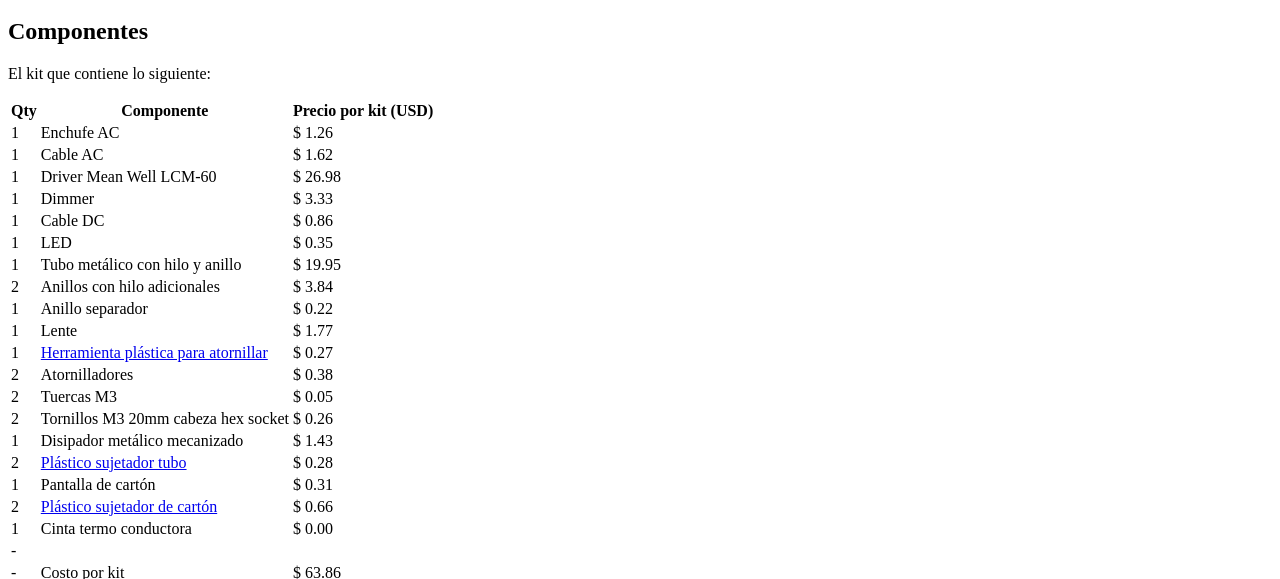
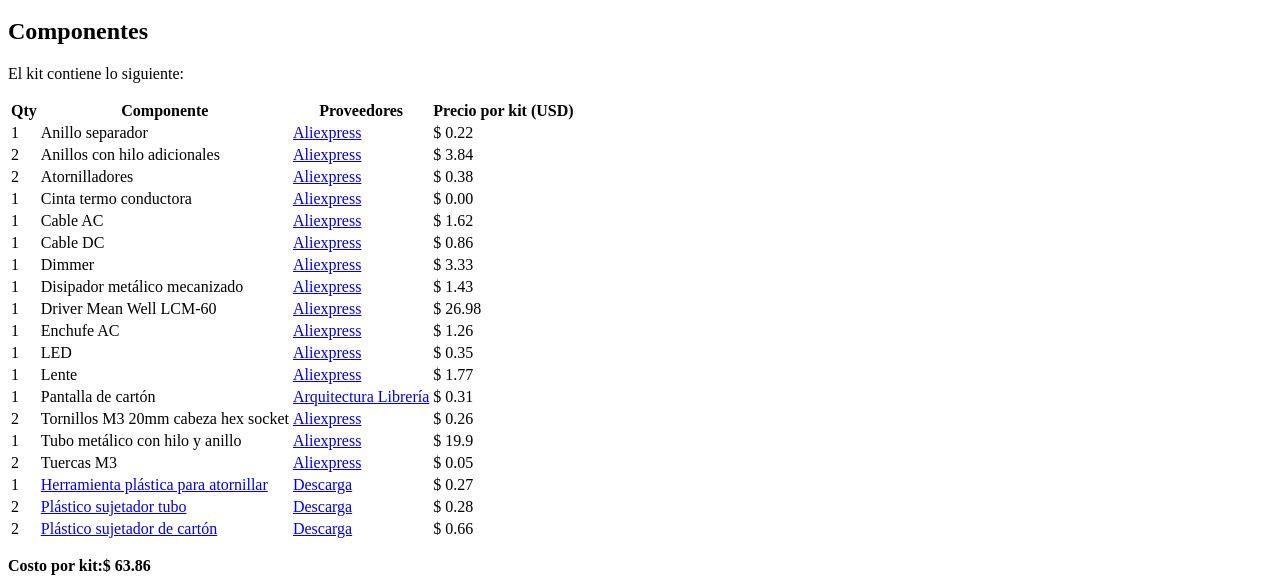
Before and after one commit to LIBREhub/taller-iluminacion-LED, a plain HTML site: page Componentes.html in a window 1280 px wide. Shown: the part 1277-1856 px from the top of the page. Drawn offline with Linux system fonts and the light colour scheme; files that its build step writes are made by us from their sources.

Commit message:
Deploying to main from  @ 444231220a868f6b8667ec79435825a1785126b7 🚀

```diff
--- a/Componentes.html
+++ b/Componentes.html
@@ -83,123 +83,138 @@
         </div>
         <div class="wrapper">
     <h2 id="componentes">Componentes</h2>
-<p>El kit que contiene lo siguiente:</p>
+<p>El kit contiene lo siguiente:</p>
 <table>
 <thead>
 <tr>
 <th>Qty</th>
 <th>Componente</th>
+<th>Proveedores</th>
 <th>Precio por kit (USD)</th>
 </tr>
 </thead>
 <tbody>
 <tr>
 <td>1</td>
+<td>Anillo separador</td>
+<td><a href="https://www.aliexpress.com/item/1005006239272362.html" target="_blank" title="">Aliexpress</a></td>
+<td>$ 0.22</td>
+</tr>
+<tr>
+<td>2</td>
+<td>Anillos con hilo adicionales</td>
+<td><a href="https://www.aliexpress.com/item/4001078802492.html" target="_blank" title="">Aliexpress</a></td>
+<td>$ 3.84</td>
+</tr>
+<tr>
+<td>2</td>
+<td>Atornilladores</td>
+<td><a href="https://www.aliexpress.com/item/1005005020176036.html" target="_blank" title="">Aliexpress</a></td>
+<td>$ 0.38</td>
+</tr>
+<tr>
+<td>1</td>
+<td>Cinta termo conductora</td>
+<td><a href="https://www.aliexpress.com/item/4000233593859.html" target="_blank" title="">Aliexpress</a></td>
+<td>$ 0.00</td>
+</tr>
+<tr>
+<td>1</td>
+<td>Cable AC</td>
+<td><a href="https://www.aliexpress.com/item/1005007451533230.html" target="_blank" title="">Aliexpress</a></td>
+<td>$ 1.62</td>
+</tr>
+<tr>
+<td>1</td>
+<td>Cable DC</td>
+<td><a href="https://www.aliexpress.com/item/1005006610531349.html" target="_blank" title="">Aliexpress</a></td>
+<td>$ 0.86</td>
+</tr>
+<tr>
+<td>1</td>
+<td>Dimmer</td>
+<td><a href="https://www.aliexpress.com/item/1005006590327198.html" target="_blank" title="">Aliexpress</a></td>
+<td>$ 3.33</td>
+</tr>
+<tr>
+<td>1</td>
+<td>Disipador metálico mecanizado</td>
+<td><a href="https://www.aliexpress.com/item/1005004060288593.html" target="_blank" title="">Aliexpress</a></td>
+<td>$ 1.43</td>
+</tr>
+<tr>
+<td>1</td>
+<td>Driver Mean Well LCM-60</td>
+<td><a href="https://www.aliexpress.com/item/1005006010661416.html" target="_blank" title="">Aliexpress</a></td>
+<td>$ 26.98</td>
+</tr>
+<tr>
+<td>1</td>
 <td>Enchufe AC</td>
+<td><a href="https://www.aliexpress.com/item/1005006063247022.html" target="_blank" title="">Aliexpress</a></td>
 <td>$ 1.26</td>
 </tr>
 <tr>
 <td>1</td>
-<td>Cable AC</td>
-<td>$ 1.62</td>
-</tr>
-<tr>
-<td>1</td>
-<td>Driver Mean Well LCM-60</td>
-<td>$ 26.98</td>
-</tr>
-<tr>
-<td>1</td>
-<td>Dimmer</td>
-<td>$ 3.33</td>
-</tr>
-<tr>
-<td>1</td>
-<td>Cable DC</td>
-<td>$ 0.86</td>
-</tr>
-<tr>
-<td>1</td>
 <td>LED</td>
+<td><a href="https://www.aliexpress.com/item/1005007551981301.html" target="_blank" title="">Aliexpress</a></td>
 <td>$ 0.35</td>
 </tr>
 <tr>
 <td>1</td>
-<td>Tubo metálico con hilo y anillo</td>
-<td>$ 19.95</td>
-</tr>
-<tr>
-<td>2</td>
-<td>Anillos con hilo adicionales</td>
-<td>$ 3.84</td>
-</tr>
-<tr>
-<td>1</td>
-<td>Anillo separador</td>
-<td>$ 0.22</td>
-</tr>
-<tr>
-<td>1</td>
 <td>Lente</td>
+<td><a href="https://www.aliexpress.com/item/1005007025619408.html" target="_blank" title="">Aliexpress</a></td>
 <td>$ 1.77</td>
 </tr>
 <tr>
 <td>1</td>
-<td><a href="Tubo_impresion" title="">Herramienta plástica para atornillar</a></td>
+<td>Pantalla de cartón</td>
+<td><a href="https://www.arlib.cl/product/carton-pluma-negro-5mm-80x120cm" target="_blank" title="">Arquitectura Librería</a></td>
+<td>$ 0.31</td>
+</tr>
+<tr>
+<td>2</td>
+<td>Tornillos M3 20mm cabeza hex socket</td>
+<td><a href="https://www.aliexpress.com/item/4000026671295.html" target="_blank" title="">Aliexpress</a></td>
+<td>$ 0.26</td>
+</tr>
+<tr>
+<td>1</td>
+<td>Tubo metálico con hilo y anillo</td>
+<td><a href="https://www.aliexpress.com/item/4001078802492.html" target="_blank" title="">Aliexpress</a></td>
+<td>$ 19.9</td>
+</tr>
+<tr>
+<td>2</td>
+<td>Tuercas M3</td>
+<td><a href="https://www.aliexpress.com/item/1005003111431468.html" target="_blank" title="">Aliexpress</a></td>
+<td>$ 0.05</td>
+</tr>
+<tr>
+<td>1</td>
+<td><a href="Tubo_impresion.html" title="">Herramienta plástica para atornillar</a></td>
+<td><a href="Tubo_impresion.html" title="">Descarga</a></td>
 <td>$ 0.27</td>
 </tr>
 <tr>
 <td>2</td>
-<td>Atornilladores</td>
-<td>$ 0.38</td>
+<td><a href="TubeHolder.html" title="">Plástico sujetador tubo</a></td>
+<td><a href="TubeHolder.html" title="">Descarga</a></td>
+<td>$ 0.28</td>
 </tr>
 <tr>
 <td>2</td>
-<td>Tuercas M3</td>
-<td>$ 0.05</td>
-</tr>
-<tr>
-<td>2</td>
-<td>Tornillos M3 20mm cabeza hex socket</td>
-<td>$ 0.26</td>
-</tr>
-<tr>
-<td>1</td>
-<td>Disipador metálico mecanizado</td>
-<td>$ 1.43</td>
-</tr>
-<tr>
-<td>2</td>
-<td><a href="TubeHolder" title="">Plástico sujetador tubo</a></td>
-<td>$ 0.28</td>
-</tr>
-<tr>
-<td>1</td>
-<td>Pantalla de cartón</td>
-<td>$ 0.31</td>
-</tr>
-<tr>
-<td>2</td>
-<td><a href="Sujeta_Carton" title="">Plástico sujetador de cartón</a></td>
+<td><a href="Sujeta_Carton.html" title="">Plástico sujetador de cartón</a></td>
+<td><a href="Sujeta_Carton.html" title="">Descarga</a></td>
 <td>$ 0.66</td>
-</tr>
-<tr>
-<td>1</td>
-<td>Cinta termo conductora</td>
-<td>$ 0.00</td>
-</tr>
-<tr>
-<td>-</td>
-<td></td>
-<td></td>
-</tr>
-<tr>
-<td>-</td>
-<td>Costo por kit</td>
-<td>$ 63.86</td>
 </tr>
 </tbody>
 </table>
+<p><strong>Costo por kit:$ 63.86</strong></p>
+<hr />
+<div class="info-block">
+<p>La informacion de los proveedores fue actualizada por ultima vez en Octubre de 2024</p>
+</div>
     </div>
 </div>
 <footer class="site-footer">
```
Also changed, not shown: Instrucciones.html (+7 -7 lines).
